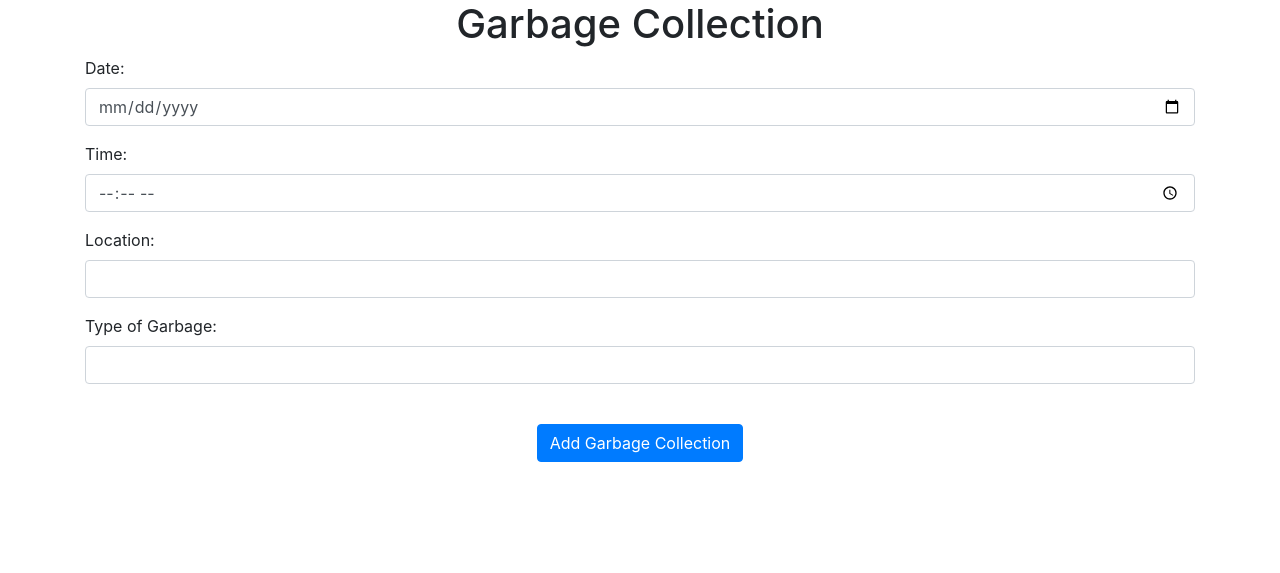
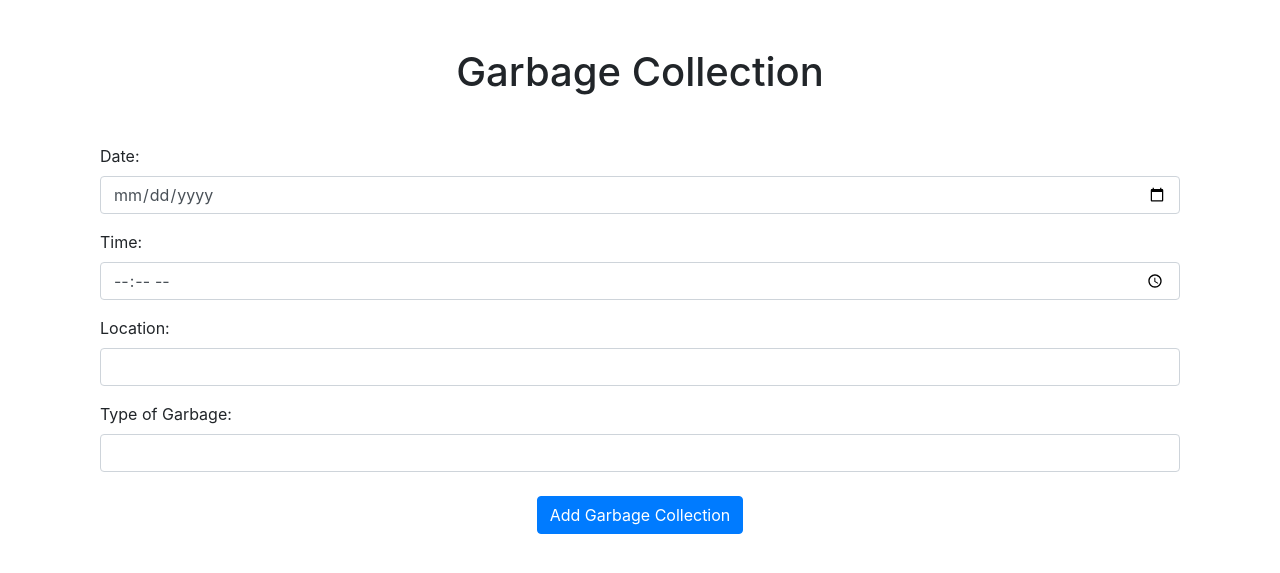
Before and after one commit to lemwaizz/men, a Flask app: page / in a window 1280 px wide. Shown: the part 56-629 px from the top of the page. Run offline with Flask 3, Linux system fonts and the light colour scheme; the visitor is signed in with stand-in values (Sample User, id 1); data that the repository does not hold is empty; some libraries are stand-ins or nearby versions.

Commit message:
prettified

```diff
--- a/website/templates/home.html
+++ b/website/templates/home.html
@@ -3,15 +3,18 @@
 {% block title %}Home{% endblock %}
 
 {% block content %}
-<h1 align="center">Garbage Collection</h1>
+<div class="container mt-5">
+  <h1 class="text-center">Garbage Collection</h1>
 
-<ul class="list-group list-group-flush" id="collections">
+  <ul class="list-group list-group-flush my-4" id="collections">
     {% for collection in garbage_collections %}
-  <li class="list-group-item">
+    <li class="list-group-item d-flex justify-content-between align-items-center">
+      <div>
         <strong>Date:</strong> {{ collection.date }}<br>
         <strong>Time:</strong> {{ collection.time }}<br>
         <strong>Location:</strong> {{ collection.location }}<br>
         <strong>Type:</strong> {{ collection.garbage_type }}
+      </div>
       <button type="button" class="close" onClick="deleteCollection({{ collection.id }})">
         <span aria-hidden="true">&times;</span>
       </button>
@@ -36,9 +39,9 @@
       <label for="type">Type of Garbage:</label>
       <input type="text" name="type" id="type" class="form-control" required>
     </div>
-  <br />
-  <div align="center">
+    <div class="text-center mt-4">
       <button type="submit" class="btn btn-primary">Add Garbage Collection</button>
     </div>
   </form>
+</div>
 {% endblock %}
```
Lines whose indentation alone changed are shown as unchanged.
